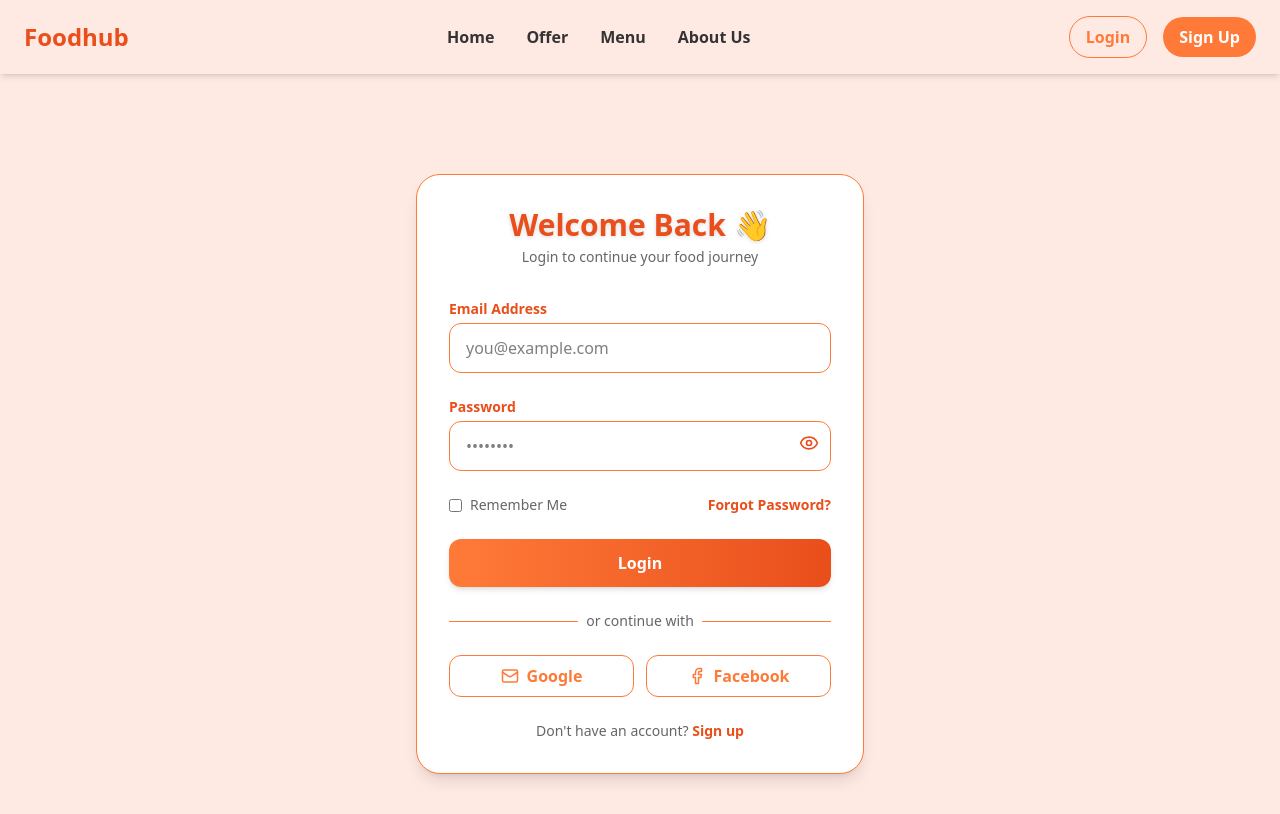
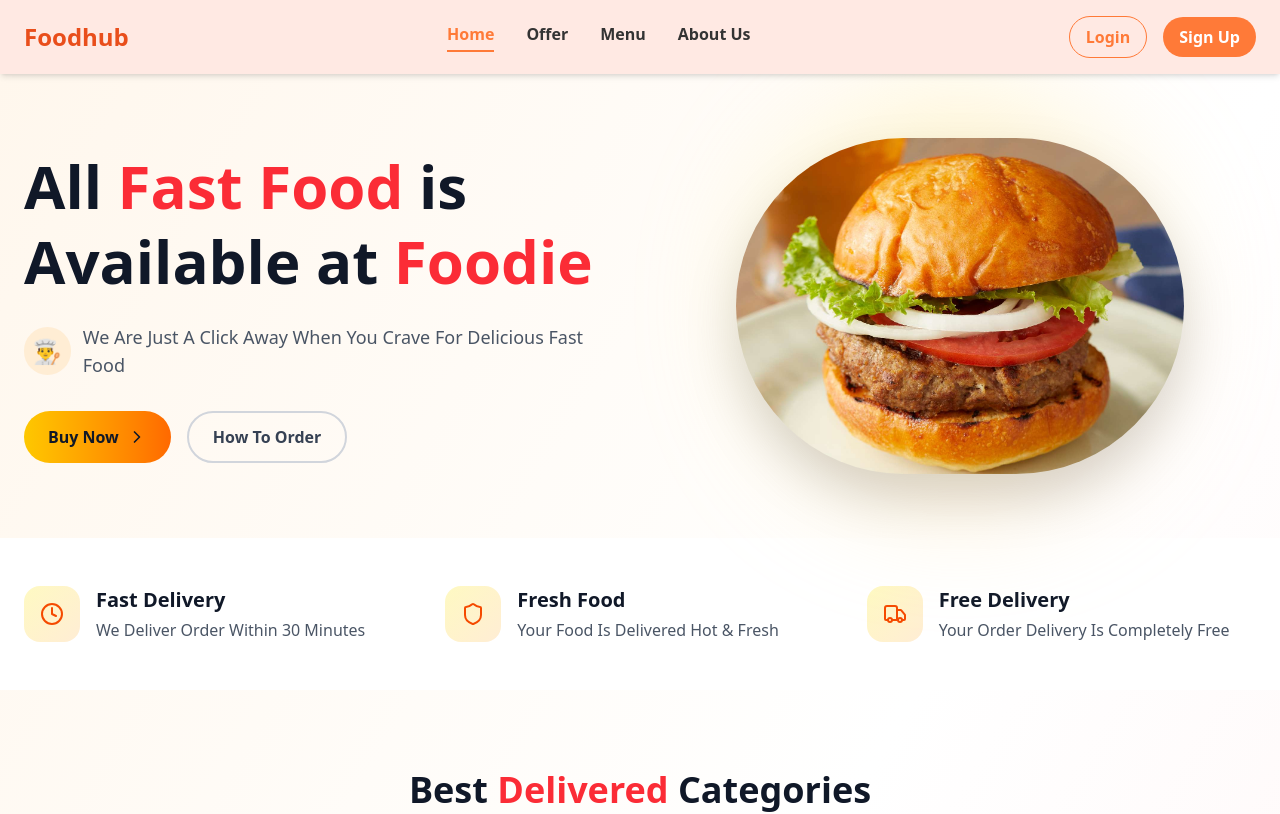
Before and after one commit to MrBivek/FoodHub, a React (Vite) app: page / in a window 1280 px wide. Before the commit this address led to /login. Shown: the top 814 px of the page. Built offline with nearby package versions, Linux system fonts and the light colour scheme.

Commit message:
Redesign Login Page

```diff
--- a/src/App.jsx
+++ b/src/App.jsx
@@ -1,4 +1,4 @@
-import { Routes, Route } from "react-router-dom";
+import { Routes, Route, useLocation } from "react-router-dom";
 import Navbar from "./components/Navbar";
 import Footer from "./components/Footer";
 
@@ -14,119 +14,45 @@ import OrderTracking from "./pages/OrderTracking";
 import OrderConfirmation from "./pages/OrderConfirmation";
 import UserProfile from "./pages/UserProfile";
 
-import ProtectedRoute from "./components/ProtectedRoute";
-
 import { CartProvider } from "./context/CartContext";
 import { OrderProvider } from "./context/OrderContext";
 
-import { useParams } from "react-router-dom";
+function App() {
+  const location = useLocation();
 
-function OrderConfirmationWrapper() {
-  const { orderId } = useParams();
-  return <OrderConfirmation orderId={orderId} estimatedTime="30 minutes" />;
-}
+  // Hide header + footer on login & register pages
+  const hideLayout = ["/login", "/register"].includes(location.pathname);
 
-export default function App() {
   return (
     <CartProvider>
       <OrderProvider>
         <div className="min-h-screen flex flex-col bg-yellow-50">
-          <Navbar />
+
+          {/* Show Navbar only if NOT login/register */}
+          {!hideLayout && <Navbar />}
 
           <main className="flex-1">
             <Routes>
-
-              {/* Public Routes */}
+              <Route path="/" element={<Home />} />
+              <Route path="/menu" element={<Menu />} />
+              <Route path="/cart" element={<Cart />} />
+              <Route path="/checkout" element={<Checkout />} />
+              <Route path="/about" element={<About />} />
               <Route path="/login" element={<Login />} />
               <Route path="/register" element={<Register />} />
-
-              {/* Protected Routes */}
-              <Route
-                path="/"
-                element={
-                  <ProtectedRoute>
-                    <Home />
-                  </ProtectedRoute>
-                }
-              />
-
-              <Route
-                path="/menu"
-                element={
-                  <ProtectedRoute>
-                    <Menu />
-                  </ProtectedRoute>
-                }
-              />
-
-              <Route
-                path="/cart"
-                element={
-                  <ProtectedRoute>
-                    <Cart />
-                  </ProtectedRoute>
-                }
-              />
-
-              <Route
-                path="/checkout"
-                element={
-                  <ProtectedRoute>
-                    <Checkout />
-                  </ProtectedRoute>
-                }
-              />
-
-              <Route
-                path="/about"
-                element={
-                  <ProtectedRoute>
-                    <About />
-                  </ProtectedRoute>
-                }
-              />
-
-              <Route
-                path="/offer"
-                element={
-                  <ProtectedRoute>
-                    <Offers />
-                  </ProtectedRoute>
-                }
-              />
-
-              <Route
-                path="/profile"
-                element={
-                  <ProtectedRoute>
-                    <UserProfile />
-                  </ProtectedRoute>
-                }
-              />
-
-              <Route
-                path="/track-order/:id"
-                element={
-                  <ProtectedRoute>
-                    <OrderTracking />
-                  </ProtectedRoute>
-                }
-              />
-
-              <Route
-                path="/order-confirmation/:orderId"
-                element={
-                  <ProtectedRoute>
-                    <OrderConfirmationWrapper />
-                  </ProtectedRoute>
-                }
-              />
+              <Route path="/offer" element={<Offers />} />
+              <Route path="/track-order/:id" element={<OrderTracking />} />
+              <Route path="/order-confirmation/:orderId" element={<OrderConfirmation />} />
+              <Route path="/profile" element={<UserProfile />} />
             </Routes>
           </main>
 
-          <Footer />
+          {/* Show Footer only if NOT login/register */}
+          {!hideLayout && <Footer />}
         </div>
       </OrderProvider>
     </CartProvider>
   );
 }
+
+export default App;
--- a/src/pages/Login.jsx
+++ b/src/pages/Login.jsx
@@ -1,7 +1,7 @@
 import { useState } from "react";
 import { Link, useNavigate } from "react-router-dom";
 import { Eye, EyeOff, Loader2, Facebook, Mail } from "lucide-react";
-import API from "../services/api"; // 👈 make sure this file exists (axios setup)
+import API from "../services/api";
 
 export default function Login() {
   const navigate = useNavigate();
@@ -19,15 +19,12 @@ export default function Login() {
     setError("");
 
     try {
-      // 👇 Send login request to backend
       const { data } = await API.post("/auth/login", { email, password });
 
-      // ✅ Save JWT token to localStorage
       localStorage.setItem("token", data.token);
       localStorage.setItem("user", JSON.stringify(data));
 
-      alert("✅ Login successful!");
-      navigate("/"); // redirect after successful login
+      navigate("/");
     } catch (err) {
       console.error(err);
       setError(
@@ -40,28 +37,36 @@ export default function Login() {
   };
 
   return (
-    <div className="min-h-screen flex items-center justify-center bg-[#FFE9E3] px-4 font-sans">
-      <div className="w-full max-w-md bg-white rounded-3xl shadow-lg border border-[#FF7A38] p-8">
-        {/* Title */}
-        <div className="text-center mb-8">
-          <h2 className="text-3xl font-extrabold text-[#E94E1B] drop-shadow-sm">
-            Welcome Back 👋
-          </h2>
-          <p className="text-sm text-[#666666] mt-1">
-            Login to continue your food journey
+    <div className="min-h-screen flex items-center justify-center px-4 font-sans bg-gradient-to-br from-[#FFD7C4] via-[#FFE9E3] to-[#FFF4EF]">
+
+      {/* Card */}
+      <div className="w-full max-w-md bg-white rounded-3xl shadow-xl border border-[#FF7A38]/40 p-8">
+
+        {/* BRAND HEADER */}
+        <div className="text-center mb-10">
+          <h1 className="text-4xl font-extrabold text-[#E94E1B] drop-shadow-sm">
+            Welcome to <span className="text-[#FF7A38]">FoodHub</span>
+          </h1>
+
+          <p className="text-sm mt-2 text-[#666666]">
+            Delicious food, delivered with love.
+            <span className="text-[#E94E1B] font-semibold">
+              Sign in to continue 🍽️
+            </span>
           </p>
         </div>
 
-        {/* Error Message */}
+        {/* Error */}
         {error && (
-          <div className="mb-5 p-3 bg-red-100 text-red-700 rounded-lg text-sm animate-shake">
+          <div className="mb-5 p-3 bg-red-100 text-red-700 rounded-lg text-sm">
             {error}
           </div>
         )}
 
-        {/* Form */}
+        {/* FORM */}
         <form onSubmit={handleSubmit} className="space-y-6">
-          {/* Email */}
+
+          {/* EMAIL */}
           <div>
             <label className="block text-sm font-semibold text-[#E94E1B] mb-1">
               Email Address
@@ -72,15 +77,16 @@ export default function Login() {
               onChange={(e) => setEmail(e.target.value)}
               placeholder="you@example.com"
               required
-              className="w-full px-4 py-3 rounded-xl border border-[#FF7A38] focus:outline-none focus:ring-2 focus:ring-[#FF7A38] focus:border-[#E94E1B] transition bg-white"
+              className="w-full px-4 py-3 rounded-xl border border-[#FF7A38]/60 bg-white focus:outline-none focus:ring-2 focus:ring-[#FF7A38] transition"
             />
           </div>
 
-          {/* Password */}
+          {/* PASSWORD */}
           <div>
             <label className="block text-sm font-semibold text-[#E94E1B] mb-1">
               Password
             </label>
+
             <div className="relative">
               <input
                 type={showPassword ? "text" : "password"}
@@ -88,43 +94,44 @@ export default function Login() {
                 onChange={(e) => setPassword(e.target.value)}
                 placeholder="••••••••"
                 required
-                className="w-full px-4 py-3 rounded-xl border border-[#FF7A38] focus:outline-none focus:ring-2 focus:ring-[#FF7A38] focus:border-[#E94E1B] pr-10 transition bg-white"
+                className="w-full px-4 py-3 pr-10 rounded-xl border border-[#FF7A38]/60 bg-white focus:outline-none focus:ring-2 focus:ring-[#FF7A38]"
               />
+
               <button
                 type="button"
                 onClick={() => setShowPassword(!showPassword)}
-                className="absolute right-3 top-3 text-[#E94E1B] hover:text-[#FF7A38] transition"
-                aria-label={showPassword ? "Hide password" : "Show password"}
+                className="absolute right-3 top-3 text-[#E94E1B]"
               >
                 {showPassword ? <EyeOff size={20} /> : <Eye size={20} />}
               </button>
             </div>
           </div>
 
-          {/* Remember Me + Forgot Password */}
-          <div className="flex items-center justify-between text-sm text-[#666666]">
-            <label className="flex items-center gap-2 cursor-pointer select-none">
+          {/* Remember + Forgot */}
+          <div className="flex items-center justify-between text-sm text-[#666]">
+            <label className="flex items-center gap-2 cursor-pointer">
               <input
                 type="checkbox"
                 checked={rememberMe}
                 onChange={() => setRememberMe(!rememberMe)}
-                className="rounded text-[#FF7A38] focus:ring-[#E94E1B]"
+                className="rounded text-[#FF7A38]"
               />
-              Remember Me
+              Remember me
             </label>
+
             <Link
               to="/forgot-password"
               className="text-[#E94E1B] font-semibold hover:underline"
             >
-              Forgot Password?
+              Forgot password?
             </Link>
           </div>
 
-          {/* Submit Button */}
+          {/* Login Button */}
           <button
             type="submit"
             disabled={loading}
-            className="w-full bg-gradient-to-r from-[#FF7A38] to-[#E94E1B] text-white py-3 rounded-xl font-semibold hover:shadow-lg active:scale-[0.98] transition-shadow shadow-md flex justify-center items-center gap-2"
+            className="w-full bg-gradient-to-r from-[#FF7A38] to-[#E94E1B] text-white py-3 rounded-xl font-bold shadow-md hover:shadow-xl active:scale-95 flex items-center justify-center gap-2 transition"
           >
             {loading ? (
               <>
@@ -132,43 +139,42 @@ export default function Login() {
                 Logging in...
               </>
             ) : (
-              "Login"
+              "Login to FoodHub"
             )}
           </button>
         </form>
 
         {/* Divider */}
-        <div className="flex items-center gap-2 my-6 text-[#666666] text-sm">
-          <hr className="flex-grow border-[#FF7A38]" />
-          <span>or continue with</span>
-          <hr className="flex-grow border-[#FF7A38]" />
+        <div className="flex items-center gap-2 my-6 text-[#666] text-sm">
+          <hr className="flex-grow border-[#FF7A38]/40" />
+          <span>or login with</span>
+          <hr className="flex-grow border-[#FF7A38]/40" />
         </div>
 
-        {/* Social Login */}
+        {/* Social Login Buttons */}
         <div className="grid grid-cols-2 gap-3">
-          <button className="flex items-center justify-center gap-2 py-2 border border-[#FF7A38] rounded-xl bg-white text-[#FF7A38] hover:bg-[#FFE6DA] transition font-semibold">
+          <button className="py-2 flex items-center justify-center gap-2 border border-[#FF7A38] text-[#FF7A38] rounded-xl hover:bg-[#FFF2EA] transition font-semibold">
             <Mail size={18} />
             Google
           </button>
-          <button className="flex items-center justify-center gap-2 py-2 border border-[#FF7A38] rounded-xl bg-white text-[#FF7A38] hover:bg-[#FFE6DA] transition font-semibold">
+
+          <button className="py-2 flex items-center justify-center gap-2 border border-[#FF7A38] text-[#FF7A38] rounded-xl hover:bg-[#FFF2EA] transition font-semibold">
             <Facebook size={18} />
             Facebook
           </button>
         </div>
 
-        {/* Sign Up Link */}
-        <div className="mt-6 text-center text-sm text-[#666666]">
-          <p>
-            Don't have an account?{" "}
+        {/* Signup */}
+        <p className="mt-6 text-center text-sm text-[#666]">
+          New here?{" "}
           <Link
             to="/register"
             className="text-[#E94E1B] font-semibold hover:underline"
           >
-              Sign up
+            Create an account
           </Link>
         </p>
       </div>
     </div>
-    </div>
   );
 }
```
Lines whose indentation alone changed are shown as unchanged.
